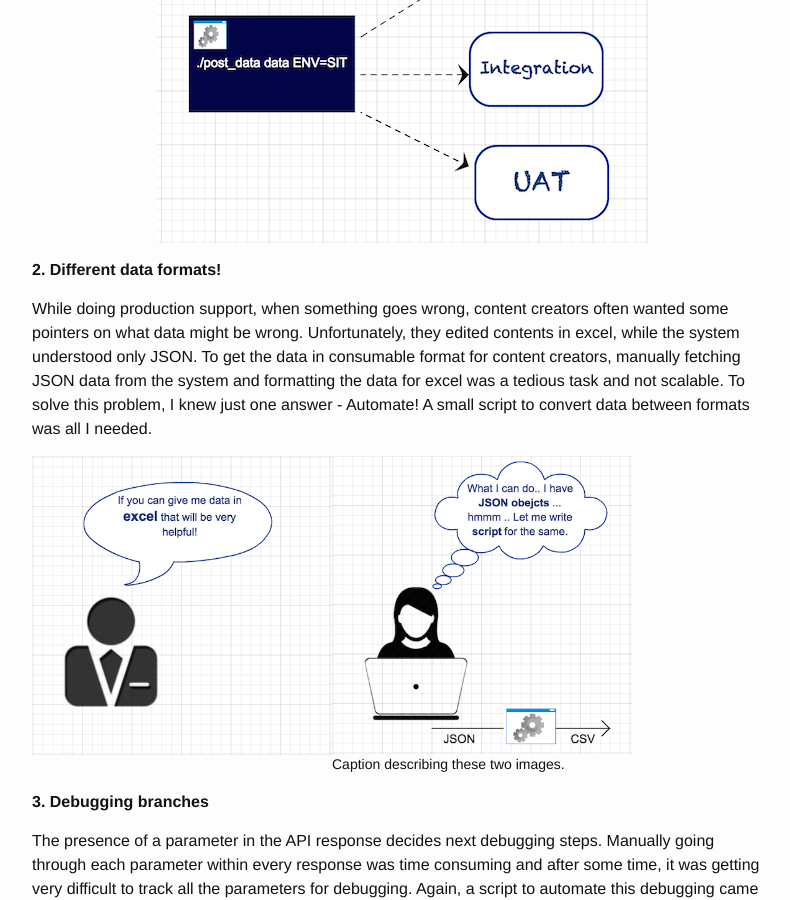
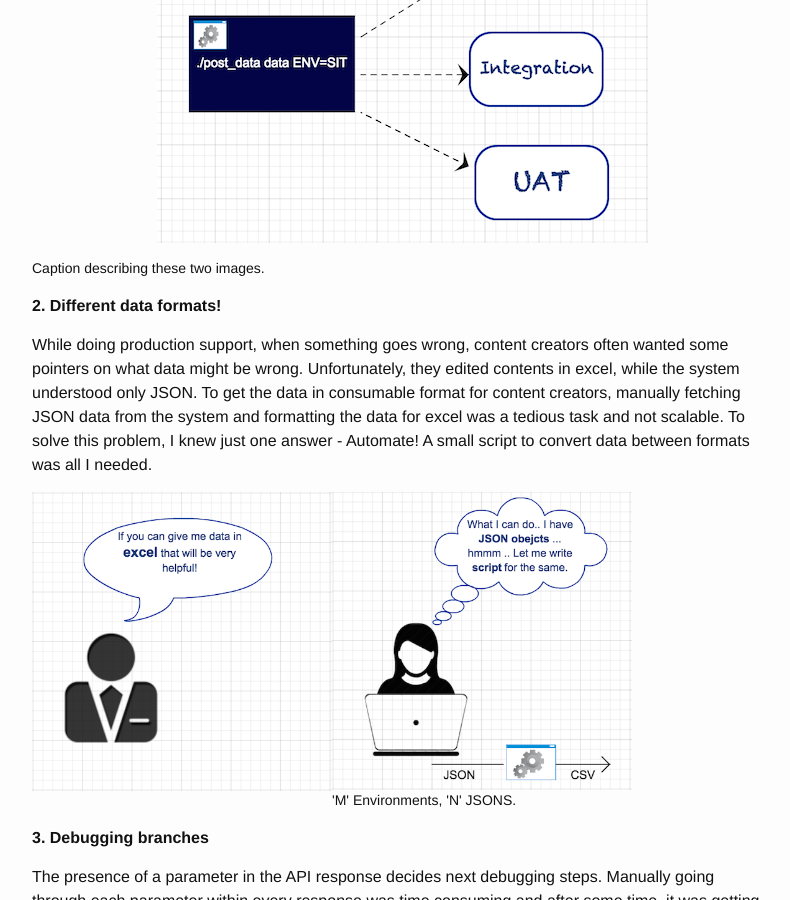
Before and after one commit to pritibiyani/pritibiyani.github.io, a Jekyll site: the page built from _posts/2014-11-25-automate-everything.markdown, in a window 1280 px wide and 900 px high, scrolled down 713 px. Shown: the whole window, without its empty margins (238-1028 px from the left). Built offline with Jekyll 4.4.1, drawn with Linux system fonts in a browser that asks for light colours.

Commit message:
Adding caption to dig

```diff
--- a/_posts/2014-11-25-automate-everything.markdown
+++ b/_posts/2014-11-25-automate-everything.markdown
@@ -16,7 +16,8 @@ This was the one thing I hated doing. Every time a new feature was released, I h
 After some days of frustration, I spent some time writing a small script to do all this tiring work for me. That was the first time, when I first discovered the joy of automation beyond my project test suite.
 
 <p align="middle">
-<img src="/assets/post_to_diff_env.png" alt="">
+    <img src="/assets/post_to_diff_env.png" alt="">
+    <figcaption>Caption describing these two images.</figcaption>
 </p>
 
 
@@ -27,7 +28,7 @@ While doing production support, when something goes wrong, content creators ofte
 <figure class="half">
     <img src="/assets/content_creator.png" alt="Business/Content Creator" width="300" style="float: left">
 	<img src="/assets/support_people.png" alt="Support People" width="300">
-	<figcaption>Caption describing these two images.</figcaption>
+	<figcaption> 'M' Environments, 'N' JSONS. </figcaption>
 </figure>
 
 
```
